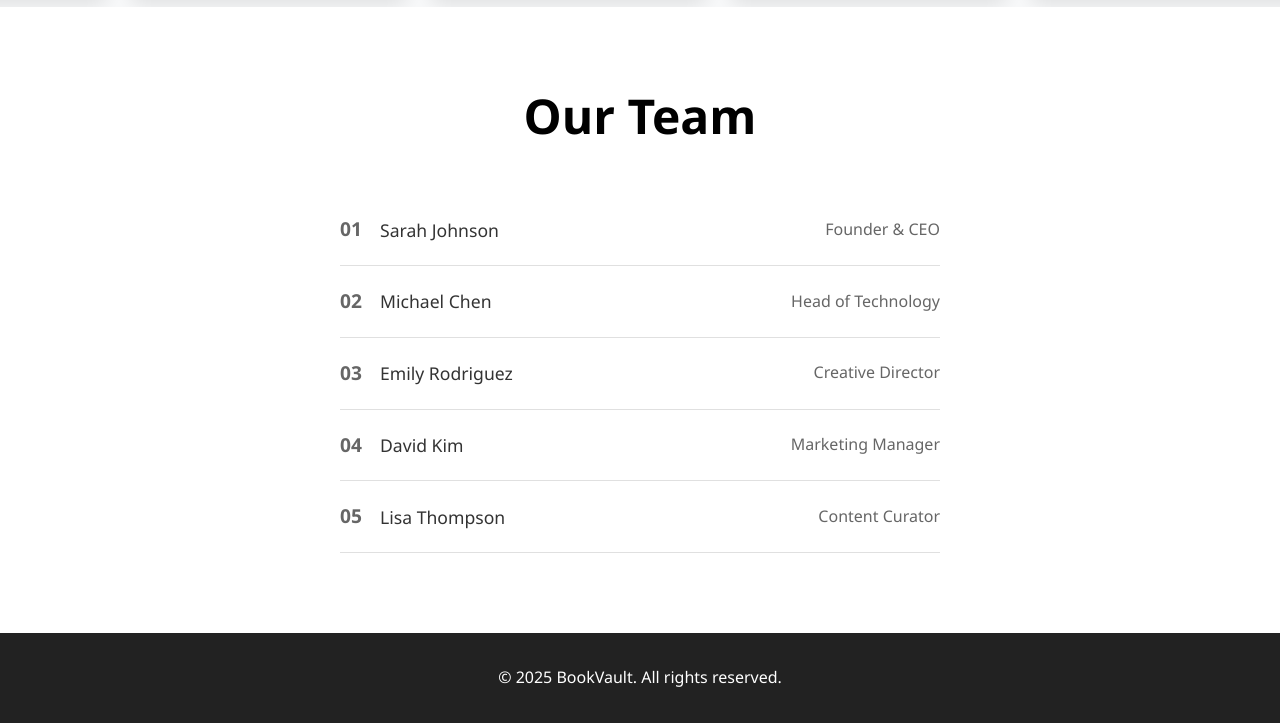
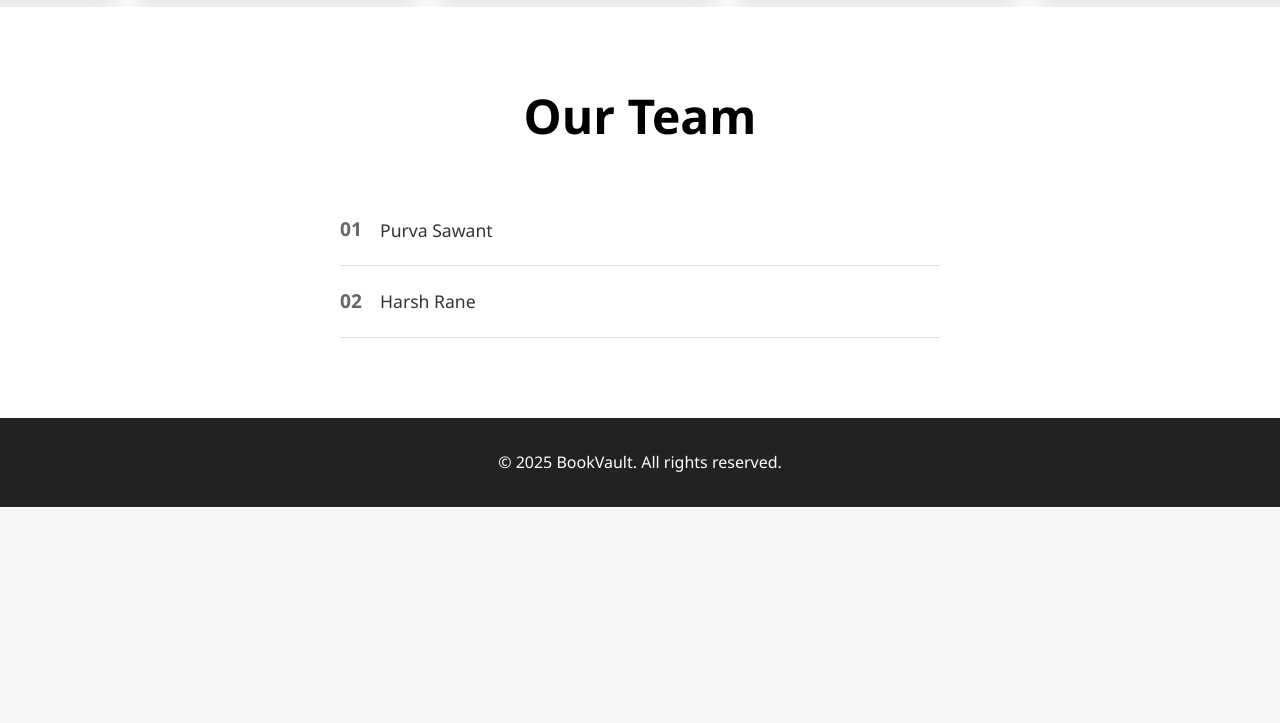
Before and after one commit to purvasawant-git/BookVault.github.io, a plain HTML site: page index.html in a window 1280 px wide. Shown: the part 4635-5358 px from the top of the page. After the commit the page ends 5142 px from the top, so only its background shows below. Drawn offline with nearby package versions, Linux system fonts and the light colour scheme.

Commit message:
Update index.html

```diff
--- a/index.html
+++ b/index.html
@@ -493,44 +493,21 @@
         <div class="team-list">
           <div class="team-member">
             <div class="member-number">01</div>
-            <div class="member-name">Sarah Johnson</div>
-            <div class="member-role">Founder & CEO</div>
+            <div class="member-name">Purva Sawant</div>
+
             <div class="member-popup">
-              <img src="team1.jpg" alt="Sarah Johnson" class="popup-image">
+              <img src="girl.jpeg" alt="Purva Sawant" class="popup-image">
             </div>
           </div>
           <div class="team-member">
             <div class="member-number">02</div>
-            <div class="member-name">Michael Chen</div>
-            <div class="member-role">Head of Technology</div>
+            <div class="member-name">Harsh Rane</div>
+
             <div class="member-popup">
-              <img src="team2.jpg" alt="Michael Chen" class="popup-image">
+              <img src="boy.webp" alt="Harsh Rane" class="popup-image">
             </div>
           </div>
-          <div class="team-member">
-            <div class="member-number">03</div>
-            <div class="member-name">Emily Rodriguez</div>
-            <div class="member-role">Creative Director</div>
-            <div class="member-popup">
-              <img src="team3.jpg" alt="Emily Rodriguez" class="popup-image">
-            </div>
-          </div>
-          <div class="team-member">
-            <div class="member-number">04</div>
-            <div class="member-name">David Kim</div>
-            <div class="member-role">Marketing Manager</div>
-            <div class="member-popup">
-              <img src="team4.jpg" alt="David Kim" class="popup-image">
-            </div>
-          </div>
-          <div class="team-member">
-            <div class="member-number">05</div>
-            <div class="member-name">Lisa Thompson</div>
-            <div class="member-role">Content Curator</div>
-            <div class="member-popup">
-              <img src="team5.jpg" alt="Lisa Thompson" class="popup-image">
-            </div>
-          </div>
+
         </div>
       </div>
     </section>
```
